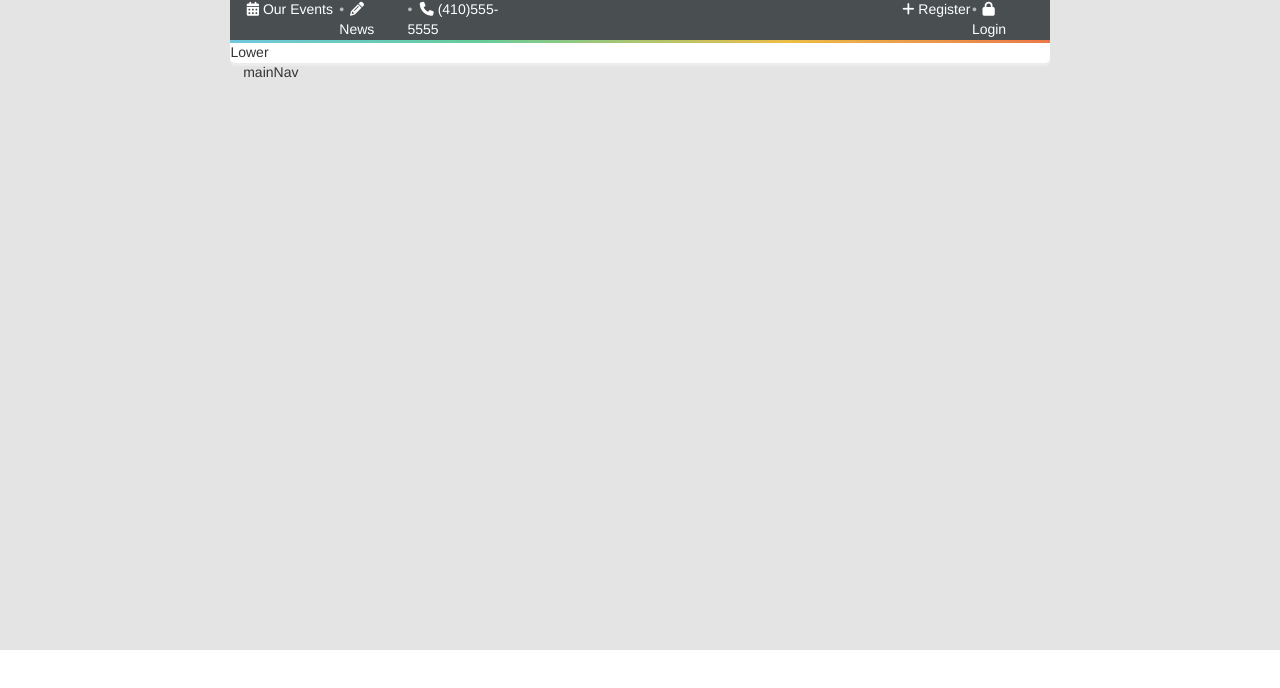
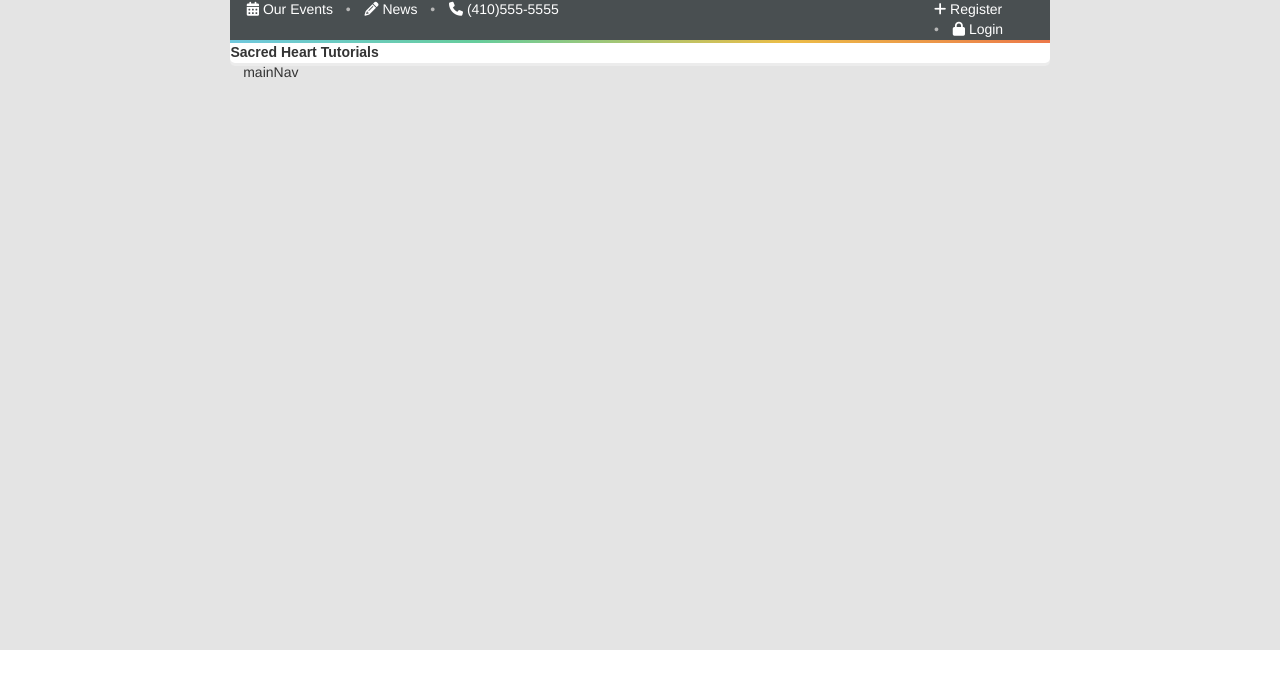
Before and after one commit to gamegoofs2/sacredHeart, a website: page app/index.html in a window 1280 px wide. Drawn offline with nearby package versions, Linux system fonts and the light colour scheme.

Commit message:
Prettified upper menu, started lower, out of creative juices for now

```diff
--- a/app/index.html
+++ b/app/index.html
@@ -45,7 +45,9 @@
             &nbsp;
         </div>
         <div id="topMenuLower">
-          Lower
+          <div class="topMenuLowerTitle">
+              Sacred Heart Tutorials
+          </div>
         </div>
       </div>
       <div class="mainNav">
--- a/app/scss/style.scss
+++ b/app/scss/style.scss
@@ -26,16 +26,18 @@ $topMenuLowerColor: #fff;
 }
 .siteItems {
   float: right;
-  width: 20%;
+  width: 19%;
   color: #fff;
   margin: 0;
-  padding-left: 2%;
   list-style: none;
+}
+#topMenuUpper .siteItems li.firstItem {
+  padding-right: 6%;
 }
 #topMenuUpper li:before {
   content: "• ";
   color: #b7b7b7;
-  margin-right: 3%;
+  margin-right: 10px;
 }
 #topMenuUpper li.firstItem:before {
   content: " ";
@@ -43,7 +45,7 @@ $topMenuLowerColor: #fff;
 }
 #topMenuUpper li {
   float: left;
-  margin-left: 1%;
+  padding-right: 2%;
 }
 #topMenuUpper li.firstItem {
   margin-left: 0;
@@ -70,6 +72,10 @@ li a:hover {
   border-bottom-right-radius: 5px;
   box-shadow: 0 3px #ececec;
 }
+.topMenuLowerTitle {
+  font-family: 'Montserrat', sans-serif;
+  font-weight: bold;
+}
 .mainNav {
   margin: auto;
   width: 62%;
--- a/gulpfile.js
+++ b/gulpfile.js
@@ -7,6 +7,7 @@ var gulpIf = require('gulp-if');
 var imagemin = require('gulp-imagemin');
 var cache = require('gulp-cache');
 var runSequence = require('run-sequence');
+var plumber = require('gulp-plumber');
 
 
 ////////// Clean Up //////////
@@ -57,6 +58,7 @@ gulp.task('browserSync', function () {
 ////////// Styles //////////
 gulp.task('sass', function(){
   return gulp.src('app/scss/**/*.scss')
+    .pipe(plumber())
     .pipe(sass({
       includePaths: 'bower_components/bootstrap-sass/assets/stylesheets/bootstrap'
     }))
--- a/package.json
+++ b/package.json
@@ -16,6 +16,7 @@
     "gulp-cssnano": "^2.1.2",
     "gulp-if": "^2.0.2",
     "gulp-imagemin": "^3.1.1",
+    "gulp-plumber": "^1.1.0",
     "gulp-sass": "^3.0.0",
     "gulp-uglify": "^2.0.0",
     "gulp-useref": "^3.1.2",
```
Also changed, not shown: app/css/style.css.
